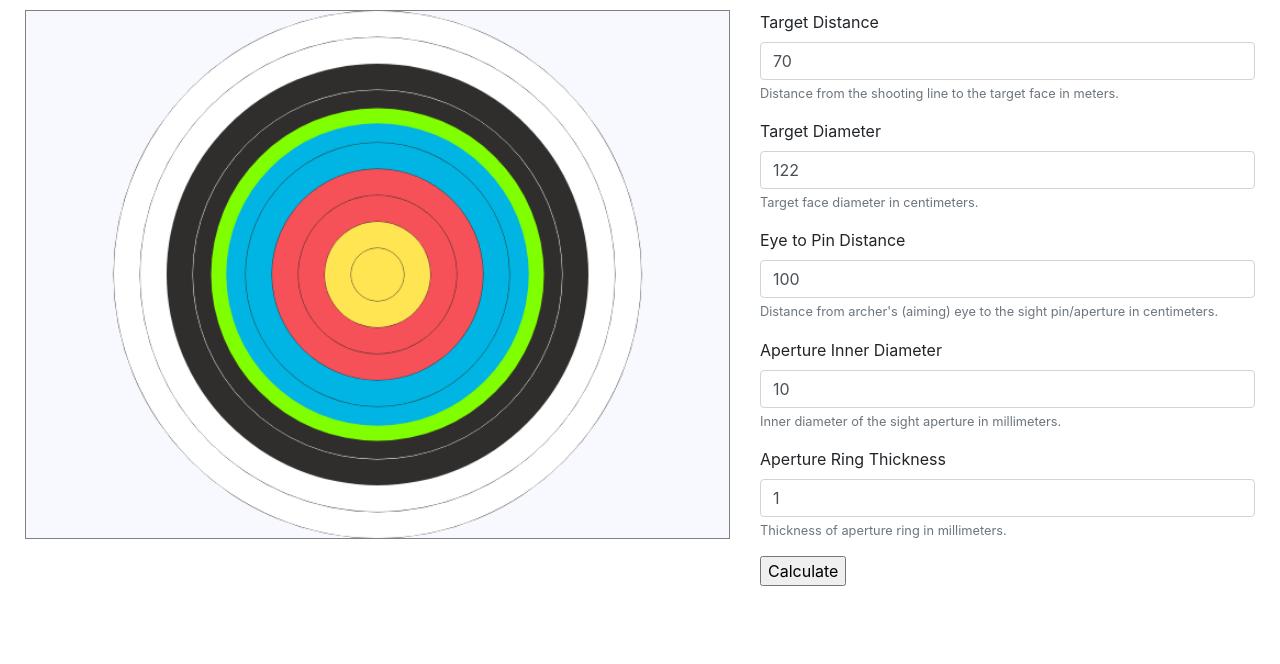
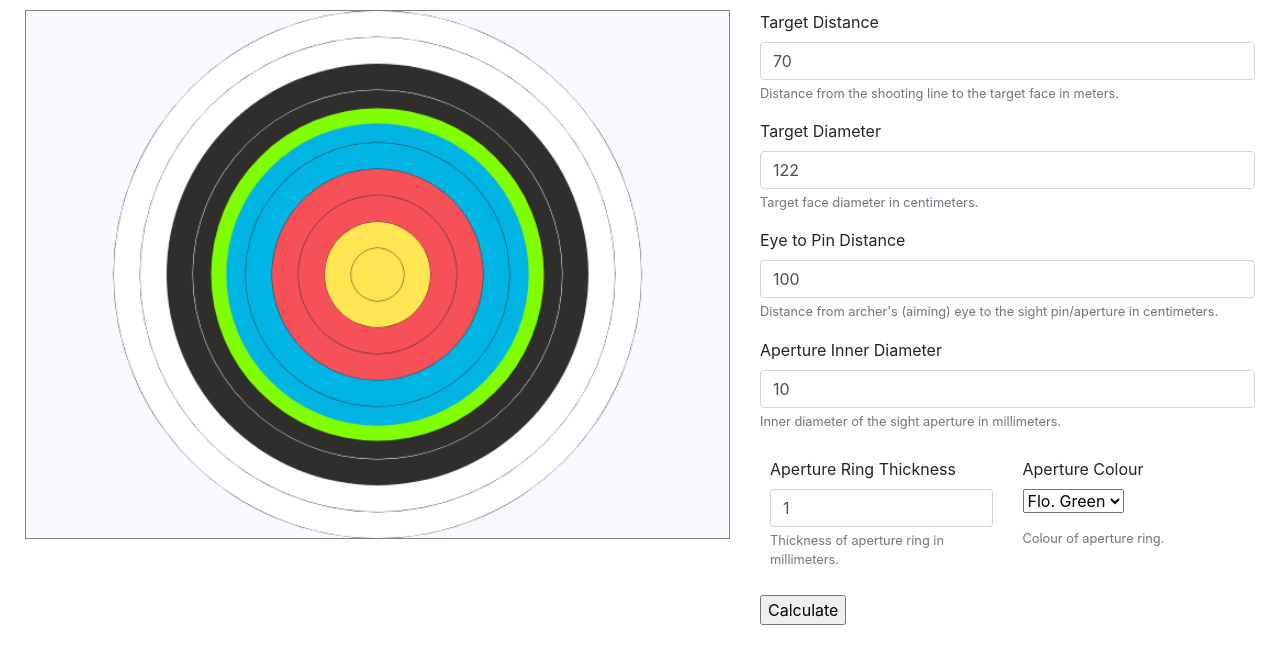
Before and after one commit to andrewazores/archery-sight-simulator, an Angular app: page / in a window 1280 px wide. Shown: the top 664 px of the page. Built offline with nearby package versions, Linux system fonts and the light colour scheme.

Commit message:
Ring colour is configurable

```diff
--- a/src/app/app.component.html
+++ b/src/app/app.component.html
@@ -34,12 +34,32 @@
           Inner diameter of the sight aperture in millimeters.
         </small>
       </div>
-      <div class="form-group">
-        <label for="apertureRingThickness">Aperture Ring Thickness</label>
-        <input id="apertureRingThickness" class="form-control" type="number" min="1" max="5" [(ngModel)]="apertureRingThickness">
-        <small class="form-text text-muted">
-          Thickness of aperture ring in millimeters.
-        </small>
+      <div class="form-group row">
+        <div class="col">
+          <label for="apertureRingThickness">Aperture Ring Thickness</label>
+          <input id="apertureRingThickness" class="form-control" type="number" min="1" max="5" [(ngModel)]="apertureRingThickness">
+          <small class="form-text text-muted">
+            Thickness of aperture ring in millimeters.
+          </small>
+        </div>
+        <div class="col">
+          <label for="apertureColour">Aperture Colour</label>
+          <p>
+            <select [(ngModel)]="apertureColour">
+              <option value="chartreuse">Flo. Green</option>
+              <option value="crimson">Dark Red</option>
+              <option value="red">Bright Red</option>
+              <option value="darkorange">Orange</option>
+              <option value="gold">Yellow</option>
+              <option value="cornflowerblue">Blue</option>
+              <option value="black">Black</option>
+              <option value="grey">Grey</option>
+            </select>
+          </p>
+          <small class="form-text text-muted">
+            Colour of aperture ring.
+          </small>
+        </div>
       </div>
       <div class="form-group">
         <input type="submit" value="Calculate" (click)="calculate()">
--- a/src/app/app.component.ts
+++ b/src/app/app.component.ts
@@ -15,6 +15,7 @@ export class AppComponent implements AfterViewInit {
   eyePinDistance = 100;
   apertureDiameter = 10;
   apertureRingThickness = 1;
+  apertureColour = 'chartreuse';
 
   ngAfterViewInit() {
     this.context = (<HTMLCanvasElement>this.canvas.nativeElement).getContext('2d');
@@ -83,7 +84,7 @@ export class AppComponent implements AfterViewInit {
     this.context.beginPath();
     this.context.arc(this.getCanvcasCenter().first, this.getCanvcasCenter().second, this.getTargetRadius() * apertureOuterRatio, 0, 2 * Math.PI, false);
     this.context.arc(this.getCanvcasCenter().first, this.getCanvcasCenter().second, this.getTargetRadius() * apertureInnerRatio, 0, 2 * Math.PI, true);
-    this.context.fillStyle = 'chartreuse'; // TODO make configurable
+    this.context.fillStyle = this.apertureColour;
     this.context.fill();
   }
 
```
